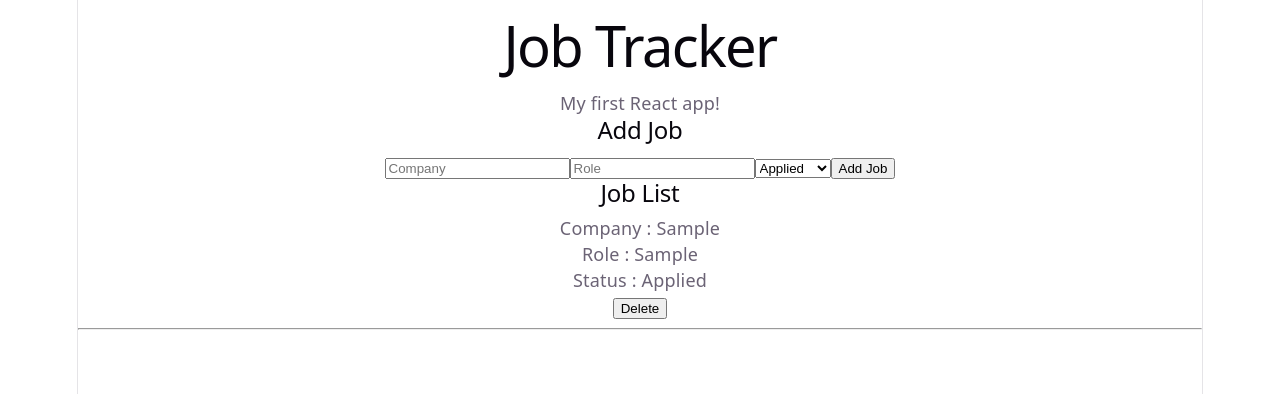
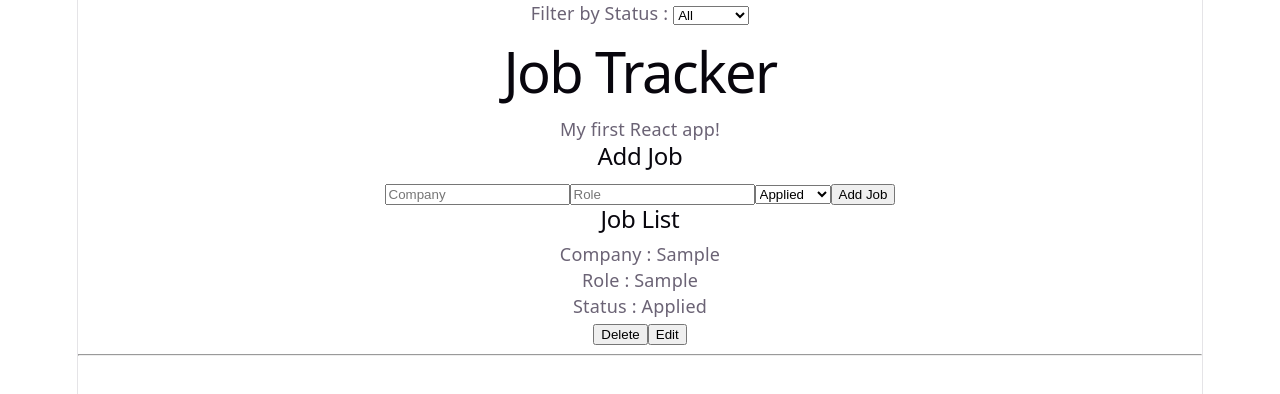
Before and after one commit to JEEVANSRESANTH/JobTracker, a React app in the folder frontend/: page / in a window 1280 px wide. Both pictures are taken after typing "Sample", "Sample" into the empty fields and a click on the button "Add Job". Shown: the top 394 px of the page. Built offline with nearby package versions, Linux system fonts and the light colour scheme; the HTML template or start-up script is replaced by a standard one.

Commit message:
created a logic for editing the job data in the job card

```diff
--- a/frontend/src/App.jsx
+++ b/frontend/src/App.jsx
@@ -3,6 +3,19 @@ import JobList from "./components/JobList";
 import{useState} from "react";
 function App(){
   const[jobs,setJobs]=useState([]);
+  const[filterStatus,setFilterStatus]=useState("All");
+  const[editingJobId,setEditingJobId]=useState(null);
+  const filteredJobs= filterStatus==="All" ? jobs:jobs.filter((job)=>job.status===filterStatus);
+  const startEditing=(id)=>{
+    setEditingJobId(id);
+  }
+  const saveJob=(id,updatedCompany)=>{
+    setJobs(
+      jobs.map((job)=>
+        job.id === id ?{...job,company:updatedCompany}:job)
+    );
+    setEditingJobId(null);
+  }
   const addJob =(jobData)=>
   {
     const newJob={
@@ -12,17 +25,31 @@ function App(){
     setJobs([...jobs,newJob]);
   }
   const deleteJob=(id)=>{
-    console.log("Deleting job",id);
-    setJobs(jobs.filter((job)=>job.id != id));
+    setJobs(jobs.filter((job)=>job.id !== id));
   };
 
   console.log(jobs);
   return (
     <div>
+    <label>
+      Filter by Status :{" "}
+      <select value={filterStatus}
+        onChange={(e)=> setFilterStatus(e.target.value)}>
+          <option value="All"> All</option>
+          <option value="Applied"> Applied</option>
+          <option value="Interview"> Interview</option>
+          <option value="Rejected"> Rejected</option>
+      </select>
+    </label>
+
       <h1>Job Tracker</h1>
       <p>My first React app!</p>
       <JobForm addJob={addJob}/>
-      <JobList jobs={jobs} deleteJob={deleteJob}/>
+      <JobList jobs={filteredJobs}
+      deleteJob={deleteJob}
+      startEditing={startEditing}
+      saveJob={saveJob}
+      editingJobId={editingJobId}/>
     </div>
   );
 }
--- a/frontend/src/components/JobCard.jsx
+++ b/frontend/src/components/JobCard.jsx
@@ -1,13 +1,36 @@
-function JobCard({job,deleteJob}){
-    return(
+import { useState } from "react";
+
+function JobCard({ job, deleteJob, startEditing, saveJob, editingJobId }) {
+  const isEditing = job.id === editingJobId;
+  const [editedCompany, setEditedCompany] = useState(job.company);
+
+  return (
     <div>
+      {isEditing ? (
+        <input
+          type="text"
+          value={editedCompany}
+          onChange={(e) => setEditedCompany(e.target.value)}
+        />
+      ) : (
         <p>Company : {job.company}</p>
+      )}
+
       <p>Role : {job.role}</p>
       <p>Status : {job.status}</p>
-            <button onClick={()=> deleteJob(job.id)}> Delete</button>
-            <hr/>
 
+      <button onClick={() => deleteJob(job.id)}>Delete</button>
+
+      {isEditing ? (
+        <button onClick={() => saveJob(job.id, editedCompany)}>
+          Save
+        </button>
+      ):(<button onClick={()=> startEditing(job.id)}>Edit</button>)
+      }
+
+      <hr />
     </div>
   );
 }
+
 export default JobCard;
--- a/frontend/src/components/JobList.jsx
+++ b/frontend/src/components/JobList.jsx
@@ -1,10 +1,15 @@
 import JobCard from "./JobCard";
-function JobList({jobs,deleteJob}){
+function JobList({jobs,deleteJob,startEditing,saveJob,editingJobId}){
     return(
         <div>
             <h2>Job List</h2>
             {jobs.map((job) => (
-                <JobCard key={job.id} job={job} deleteJob={deleteJob}/>
+                <JobCard key={job.id}
+                job={job}
+                deleteJob={deleteJob}
+                startEditing={startEditing}
+                saveJob={saveJob}
+                editingJobId={editingJobId}/>
             ))}
         </div>
     );
```
Lines whose indentation alone changed are shown as unchanged.
